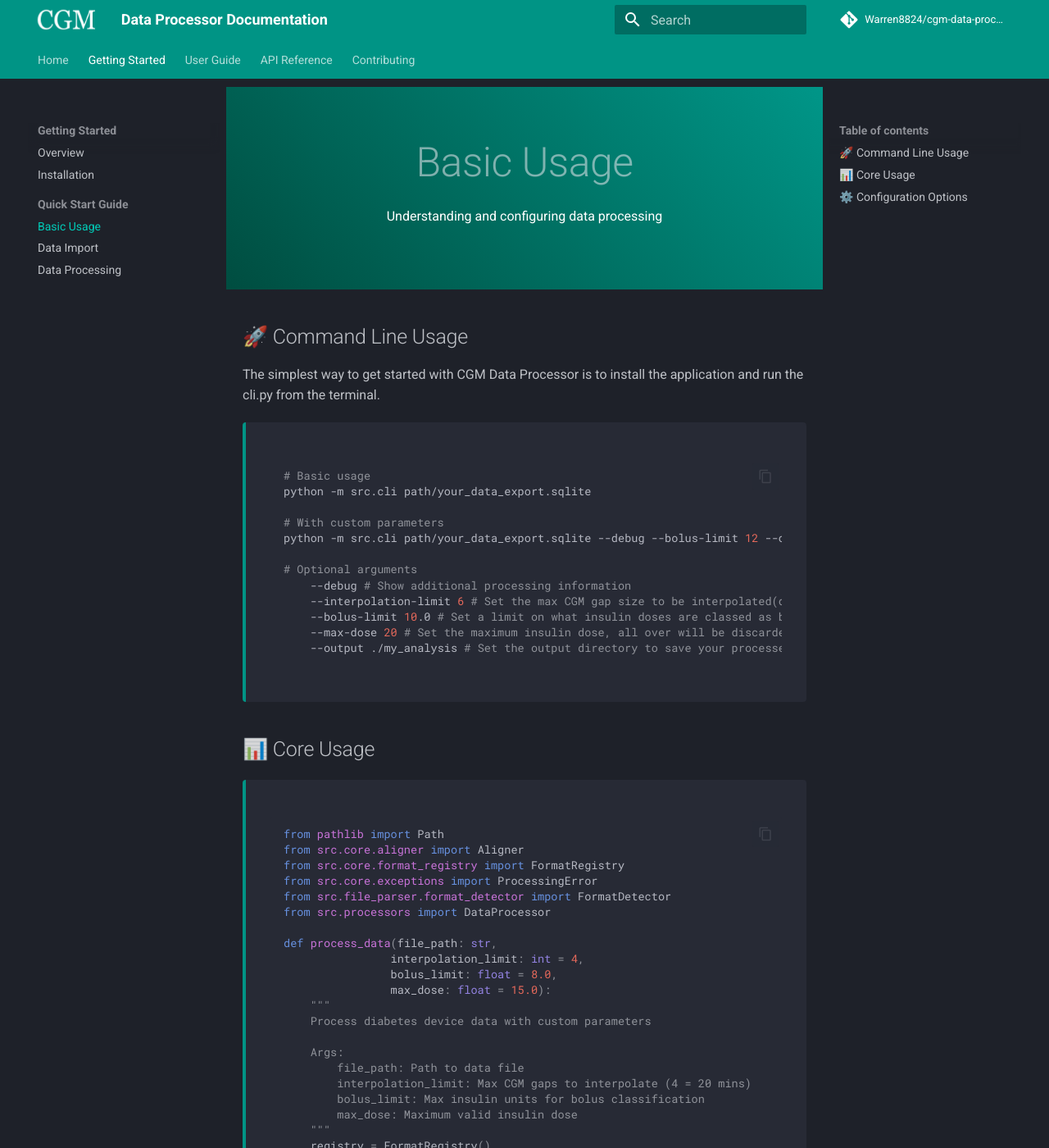
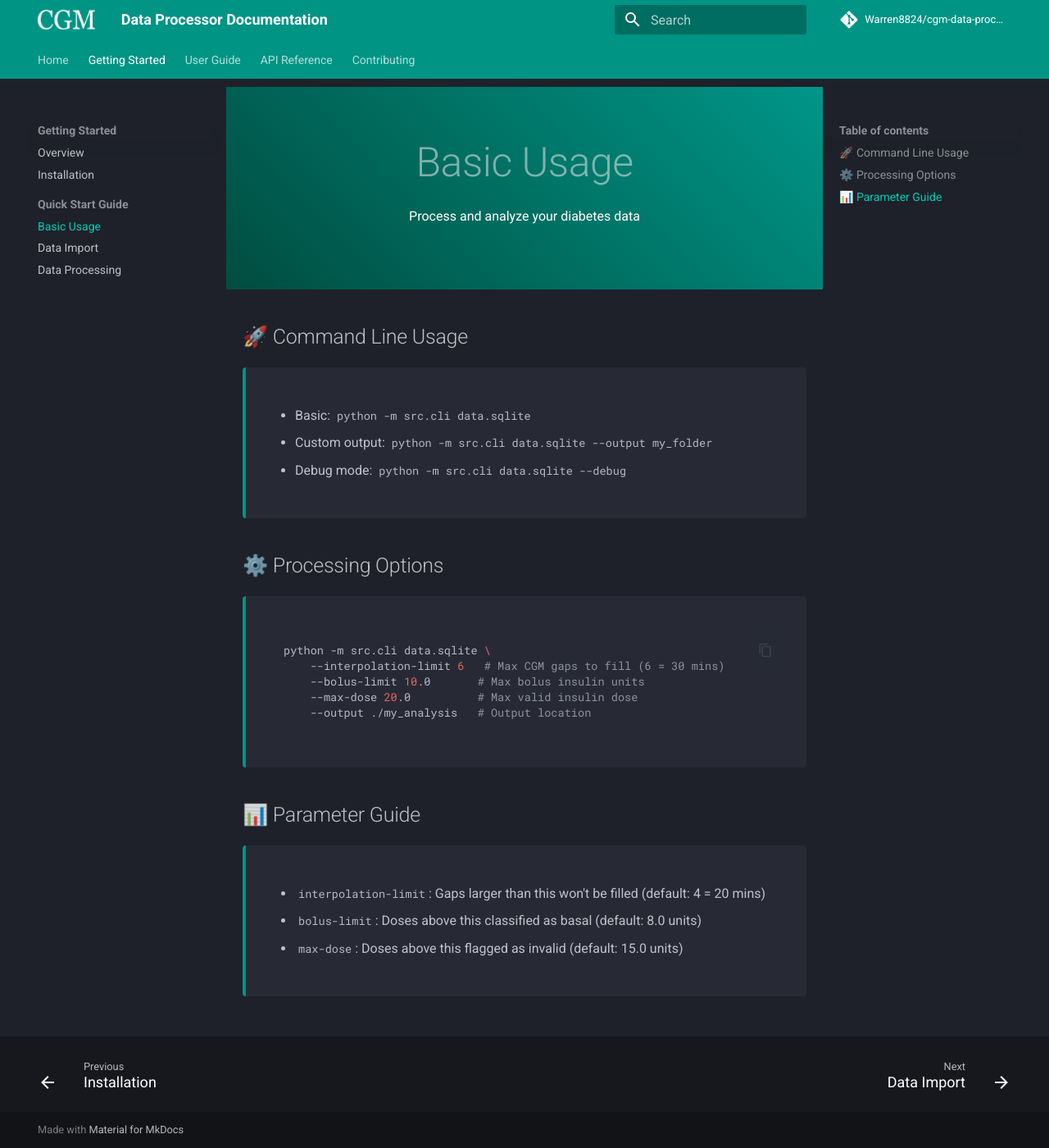
Before and after one commit to Warren8824/cgm-data-processor, an MkDocs documentation site: the page built from docs/getting-started/quickstart/basic.md, in a window 1280 px wide and 1400 px high. Shown: the whole window at 82% size. Built offline with MkDocs 1.6.1 and Material for MkDocs 9.7.7, drawn with Linux system fonts in a browser that asks for light colours; comment, search, counter and statistics services are not loaded; some of the changed text lies outside the part shown.

Commit message:
Update quickstart/basic.md

````diff
--- a/docs/getting-started/quickstart/basic.md
+++ b/docs/getting-started/quickstart/basic.md
@@ -1,85 +1,38 @@
 <div class="hero">
   <h1>Basic Usage</h1>
-  <p>Understanding and configuring data processing</p>
+  <p>Process and analyze your diabetes data</p>
 </div>
 
 ## 🚀 Command Line Usage
 
-The simplest way to get started with CGM Data Processor is to install the application and run the cli.py from the terminal.
+<div class="feature-card">
+<ul>
+    <li>Basic: <code>python -m src.cli data.sqlite</code></li>
+    <li>Custom output: <code>python -m src.cli data.sqlite --output my_folder</code></li>
+    <li>Debug mode: <code>python -m src.cli data.sqlite --debug</code></li>
+</ul>
+</div>
+
+## ⚙️ Processing Options
+
 <div class="feature-card">
 
 ```bash
-# Basic usage
-python -m src.cli path/your_data_export.sqlite
-
-# With custom parameters
-python -m src.cli path/your_data_export.sqlite --debug --bolus-limit 12 --output export/path
-
-# Optional arguments
-    --debug # Show additional processing information
-    --interpolation-limit 6 # Set the max CGM gap size to be interpolated(default = 4)
-    --bolus-limit 10.0 # Set a limit on what insulin doses are classed as bolus(default = 8)
-    --max-dose 20 # Set the maximum insulin dose, all over will be discarded(default = 15)
-    --output ./my_analysis # Set the output directory to save your processed data
-```
-</div>
-
-## 📊 Core Usage
-
-<div class="feature-card">
-
-```python
-from pathlib import Path
-from src.core.aligner import Aligner
-from src.core.format_registry import FormatRegistry
-from src.core.exceptions import ProcessingError
-from src.file_parser.format_detector import FormatDetector
-from src.processors import DataProcessor
-
-def process_data(file_path: str,
-                interpolation_limit: int = 4,
-                bolus_limit: float = 8.0,
-                max_dose: float = 15.0):
-    """
-    Process diabetes device data with custom parameters
-
-    Args:
-        file_path: Path to data file
-        interpolation_limit: Max CGM gaps to interpolate (4 = 20 mins)
-        bolus_limit: Max insulin units for bolus classification
-        max_dose: Maximum valid insulin dose
-    """
-    registry = FormatRegistry()
-    detector = FormatDetector(registry)
-
-    # Detect format
-    format, error, _ = detector.detect_format(Path(file_path))
-    if not format:
-        raise ProcessingError(f"No valid format detected: {error}")
-
-    # Process with custom parameters
-    processor = DataProcessor()
-    processed_data = processor.process_tables(
-        table_data=table_data,
-        detected_format=format,
-        cgm_params={'interpolation_limit': interpolation_limit},
-        insulin_params={
-            'bolus_limit': bolus_limit,
-            'max_limit': max_dose
-        }
-    )
-
-    return processed_data
+python -m src.cli data.sqlite \
+    --interpolation-limit 6   # Max CGM gaps to fill (6 = 30 mins)
+    --bolus-limit 10.0       # Max bolus insulin units
+    --max-dose 20.0          # Max valid insulin dose
+    --output ./my_analysis   # Output location
 ```
 
 </div>
 
-## ⚙️ Configuration Options
+## 📊 Parameter Guide
 
 <div class="feature-card">
 <ul>
-    <li>interpolation_limit: Number of missing CGM readings to interpolate</li>
-    <li>bolus_limit: Threshold for classifying insulin as bolus vs basal</li>
-    <li>max_dose: Maximum valid insulin dose (higher values discarded)</li>
+    <li><code>interpolation-limit</code>: Gaps larger than this won't be filled (default: 4 = 20 mins)</li>
+    <li><code>bolus-limit</code>: Doses above this classified as basal (default: 8.0 units)</li>
+    <li><code>max-dose</code>: Doses above this flagged as invalid (default: 15.0 units)</li>
 </ul>
 </div>
````
